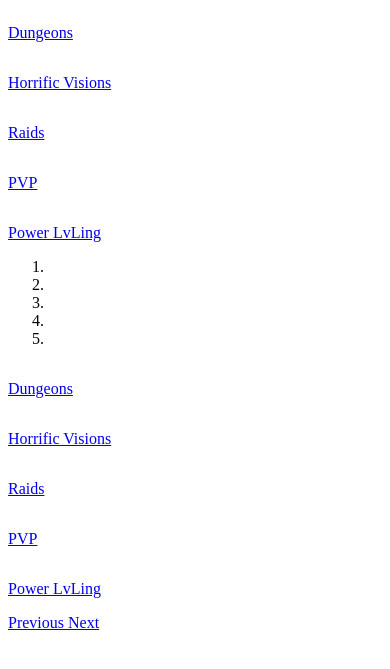
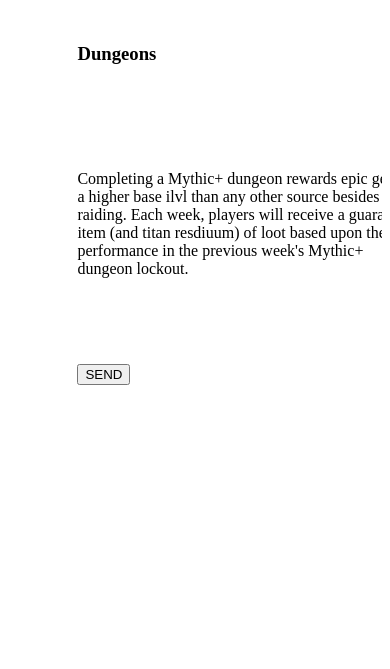
Before and after one commit to GradenD/lfg, a PHP site: page /pages/shop.php in a window 390 px wide. Shown: the top 669 px of the page. Run offline with PHP 8.4, Linux system fonts and the light colour scheme.

Commit message:
shop slider

```diff
--- a/css/main.css
+++ b/css/main.css
@@ -26,7 +26,6 @@ img[data-src] {
 
 button{
 	cursor: pointer;
-	button:focus;
 	outline: none;
 }
 
@@ -849,7 +848,7 @@ input.search-form:hover {
 
 
 .shop{
-	background-image: url(/img/shop.webp);
+	background: linear-gradient( rgba(0, 0, 0, 0.5), rgba(0, 0, 0, 0.5) ), url(/img/shop.webp);
 	background-size: cover;
     background-repeat: no-repeat;
 	background-attachment: fixed;
--- /dev/null
+++ b/css/shop-scroll.css
@@ -0,0 +1,129 @@
+
+.card_container{
+    position: relative;
+    height: 100%;
+    height: 80vh;
+    overflow: hidden;
+    overflow-y: scroll;
+}
+
+.card_container h1 {
+    text-align: left;
+}
+
+.card_container::-webkit-scrollbar { /* chrome based */
+    width: 0px;  /* ширина scrollbar'a */
+    background: transparent;  /* опционально */
+}
+
+.scroll-container {
+	width: 100%;
+	height: 100%;
+	position: relative;
+	margin: 0;
+	padding: 0;
+}
+
+.scroll-container section {
+	width: 100%;
+	height: 100%;
+}
+
+.scroll-container section div {
+	text-align: left;
+	position: relative;
+}
+
+.dots {
+	z-index: 1;
+	list-style: none;
+	padding: 0;
+	position: absolute;
+    top: 50%;
+    -webkit-transform: translateY(-50%);
+	-moz-transform: translateY(-50%);
+	-o-transform: translateY(-50%);
+	-ms-transform: translateY(-50%);
+    transform: translateY(-50%);
+}
+
+.dots li a {
+	padding: 10px;
+	width: 4px;
+	height: 5px;
+	display: block;
+}
+
+.dots li a:before {
+	content: '';
+	position: absolute;
+	width: 8px;
+	height: 8px;
+	background: rgba(255, 255, 255, 0.48);
+	-webkit-border-radius: 10px;
+	-moz-border-radius: 10px;
+	-ms-border-radius: 10px;
+	-o-border-radius: 10px;
+	border-radius: 10px;
+	-webkit-transition: -webkit-transform 0.3s ease, background-color 0.3s ease;
+	-moz-transition: -moz-transform 0.3s ease, background-color 0.3s ease;
+	-ms-transition: -ms-transform 0.3s ease, background-color 0.3s ease;
+	-o-transition: -o-transform 0.3s ease, background-color 0.3s ease;
+	transition: transform 0.3s ease, background-color 0.3s ease;
+}
+
+.dots li a.active:before {
+	content: '';
+	background-color: #FFFFFF;
+	width: 14px;
+	height: 14px;
+	margin-top: -4px;
+	left: 7px;
+	background-color: white;
+	-webkit-transform: scale(1.0);
+	-moz-transform: scale(1.0);
+	-ms-transform: scale(1.0);
+	-o-transform: scale(1.0);
+	transform: scale(1.0);
+}
+
+.dots-right {
+    right: 10px;
+    display: none;
+}
+
+.dots-left {
+	left: 10px;
+}
+
+.shop-items{
+    display: flex;
+    display: -ms-flexbox;
+    display: -webkit-flex;
+    -webkit-justify-content: flex-start;
+    justify-content: flex-start;
+    width: 100%;
+    padding: 1rem 10%;
+    margin-bottom: 1rem;
+}
+
+.shop-items .shop-img{
+    width: auto;
+    height: 361px;
+    box-shadow: 0 6px 16px #ffffff;
+    margin-right: 2rem;
+}
+
+.shop-items .shop-img img{
+    width: auto;
+    height: auto;
+}
+
+.shop-items .shop-info{
+    display: flex;
+    display: -ms-flexbox;
+    display: -webkit-flex;
+    flex-direction: column;
+    -webkit-justify-content: space-between;
+    justify-content: space-between;
+}
--- a/pages/shop.php
+++ b/pages/shop.php
@@ -1,107 +1,108 @@
+<link rel="stylesheet" type="text/css" href="css/shop-scroll.css">
 <section id="shop" class="no-margin shop wrapper">
 	<div class="card_container container">
-		<div class="row version-pc">
-			<div class="col-xs-five shop-card">
-				<a href="/?page=product">
-					<div class="card-shop swing">
-						<img data-src="/img/shop/Dungeons.webp">
-						<p>Dungeons</p>
+		<div id="main" class="scroll-container">
+			<section class="section1">
+				<div class="shop-items">
+					<div class="shop-img">
+						<img data-src="img/shop/Dungeons.jpg">
 					</div>
-				</a>
-			</div>
-			<div class="col-xs-five card-even shop-card">
-				<a href="/?page=product">
-					<div class="card-shop swing">
-						<img data-src="/img/shop/Horrific.webp">
-						<p>Horrific Visions</p>
-					</div>
-				</a>
-			</div>
-			<div class="col-xs-five shop-card">
-				<a href="/?page=product">
-					<div class="card-shop swing">
-						<img data-src="/img/shop/Raids.webp">
-						<p>Raids</p>
-					</div>
-				</a>
-			</div>
-			<div class="col-xs-five card-even shop-card">
-				<a href="/?page=product">
-					<div class="card-shop swing">
-						<img data-src="/img/shop/PVP.webp">
-						<p>PVP</p>
-					</div>
-				</a>
-			</div>
-			<div class="col-xs-five shop-card">
-				<a href="/?page=product">
-					<div class="card-shop swing">
-						<img data-src="/img/shop/PowerLvLing.webp">
-						<p>Power LvLing</p>
-					</div>
-				</a>
-			</div>
-		</div>
-		<div class="row version-mb">
-			<div id="carouselExampleIndicators" class="carousel slide shop-carousel" data-ride="carousel">
-				<ol class="carousel-indicators shop-carousel-indicators">
-					<li data-target="#carouselExampleIndicators" data-slide-to="0" class="active"></li>
-					<li data-target="#carouselExampleIndicators" data-slide-to="1"></li>
-					<li data-target="#carouselExampleIndicators" data-slide-to="2"></li>
-					<li data-target="#carouselExampleIndicators" data-slide-to="3"></li>
-					<li data-target="#carouselExampleIndicators" data-slide-to="4"></li>
-				</ol>
-				<div class="carousel-inner shop-carousel-inner">
-					<div class="carousel-item shop-carousel-item active">
+					<div class="shop-info">
+						<h1>Dungeons</h1>
+						<p>
+							Completing a Mythic+ dungeon rewards epic gear at a higher base ilvl than any other
+							source besides raiding. Each week, players will receive a guaranteed item (and titan resdiuum) of
+							loot based upon their performance in the previous week's Mythic+ dungeon lockout.
+						</p>
 						<a href="/?page=product">
-							<div class="card-shop">
-								<img data-src="/img/shop/Dungeons.webp">
-								<p>Dungeons</p>
-							</div>
+							<button class="btn-send">
+								SEND
+							</button>
 						</a>
 					</div>
-					<div class="carousel-item shop-carousel-item">
+        		</div>
+			</section>
+			<section class="section2">
+				<div class="shop-items">
+					<div class="shop-img">
+						<img data-src="img/shop/Horrific.jpg">
+					</div>
+					<div class="shop-info">
+						<h1>Horrific Visions</h1>
+						<p>
+							Completing a Mythic+ dungeon rewards epic gear at a higher base ilvl than any other
+							source besides raiding. Each week, players will receive a guaranteed item (and titan resdiuum) of
+							loot based upon their performance in the previous week's Mythic+ dungeon lockout.
+						</p>
 						<a href="/?page=product">
-							<div class="card-shop">
-								<img data-src="/img/shop/Horrific.webp">
-								<p>Horrific Visions</p>
-							</div>
+							<button class="btn-send">
+								SEND
+							</button>
 						</a>
 					</div>
-					<div class="carousel-item shop-carousel-item">
+        		</div>
+			</section>
+			<section class="section3">
+				<div class="shop-items">
+					<div class="shop-img">
+						<img data-src="img/shop/PowerLvLing.jpg">
+					</div>
+					<div class="shop-info">
+						<h1>Power LvLing</h1>
+						<p>
+							Completing a Mythic+ dungeon rewards epic gear at a higher base ilvl than any other
+							source besides raiding. Each week, players will receive a guaranteed item (and titan resdiuum) of
+							loot based upon their performance in the previous week's Mythic+ dungeon lockout.
+						</p>
 						<a href="/?page=product">
-							<div class="card-shop">
-								<img data-src="/img/shop/Raids.webp">
-								<p>Raids</p>
-							</div>
+							<button class="btn-send">
+								SEND
+							</button>
 						</a>
 					</div>
-					<div class="carousel-item shop-carousel-item">
+        		</div>
+			</section>
+			<section class="section4">
+				<div class="shop-items">
+					<div class="shop-img">
+						<img data-src="img/shop/PVP.jpg">
+					</div>
+					<div class="shop-info">
+						<h1>PVP</h1>
+						<p>
+							Completing a Mythic+ dungeon rewards epic gear at a higher base ilvl than any other
+							source besides raiding. Each week, players will receive a guaranteed item (and titan resdiuum) of
+							loot based upon their performance in the previous week's Mythic+ dungeon lockout.
+						</p>
 						<a href="/?page=product">
-							<div class="card-shop">
-								<img data-src="/img/shop/PVP.webp">
-								<p>PVP</p>
-							</div>
+							<button class="btn-send">
+								SEND
+							</button>
 						</a>
 					</div>
-					<div class="carousel-item shop-carousel-item">
+        		</div>
+			</section>
+			<section class="section5">
+				<div class="shop-items">
+					<div class="shop-img">
+						<img data-src="img/shop/Raids.jpg">
+					</div>
+					<div class="shop-info">
+						<h1>Raids</h1>
+						<p>
+							Completing a Mythic+ dungeon rewards epic gear at a higher base ilvl than any other
+							source besides raiding. Each week, players will receive a guaranteed item (and titan resdiuum) of
+							loot based upon their performance in the previous week's Mythic+ dungeon lockout.
+						</p>
 						<a href="/?page=product">
-							<div class="card-shop">
-								<img data-src="/img/shop/PowerLvLing.webp">
-								<p>Power LvLing</p>
-							</div>
+							<button class="btn-send">
+								SEND
+							</button>
 						</a>
 					</div>
-				</div>
-				<a class="carousel-control-prev" href="#carouselExampleIndicators" role="button" data-slide="prev">
-					<span class="carousel-control-prev-icon" aria-hidden="true"></span>
-					<span class="sr-only">Previous</span>
-				</a>
-				<a class="carousel-control-next" href="#carouselExampleIndicators" role="button" data-slide="next">
-					<span class="carousel-control-next-icon" aria-hidden="true"></span>
-					<span class="sr-only">Next</span>
-				</a>
-			</div>
+        		</div>
+			</section>
 		</div>
 	</div>
 </section>
+<script type="text/javascript" src='js/shop-scroll.js'></script>
```
Also changed, not shown: js/shop-scroll.js (added, +258 -0 lines), img/shop/Dungeons.jpg (added), img/shop/Dungeons.webp (deleted), img/shop/Horrific.jpg (added), img/shop/Horrific.webp (deleted), img/shop/PVP.jpg (added), img/shop/PVP.webp (deleted), img/shop/PowerLvLing.jpg (added), img/shop/PowerLvLing.webp (deleted), img/shop/Raids.jpg (added), img/shop/Raids.webp (deleted), img/shop/Новая папка/Dungeons.jpg (added), img/shop/Новая папка/Horrific.jpg (added), img/shop/Новая папка/PVP.jpg (added), 2 more files.
